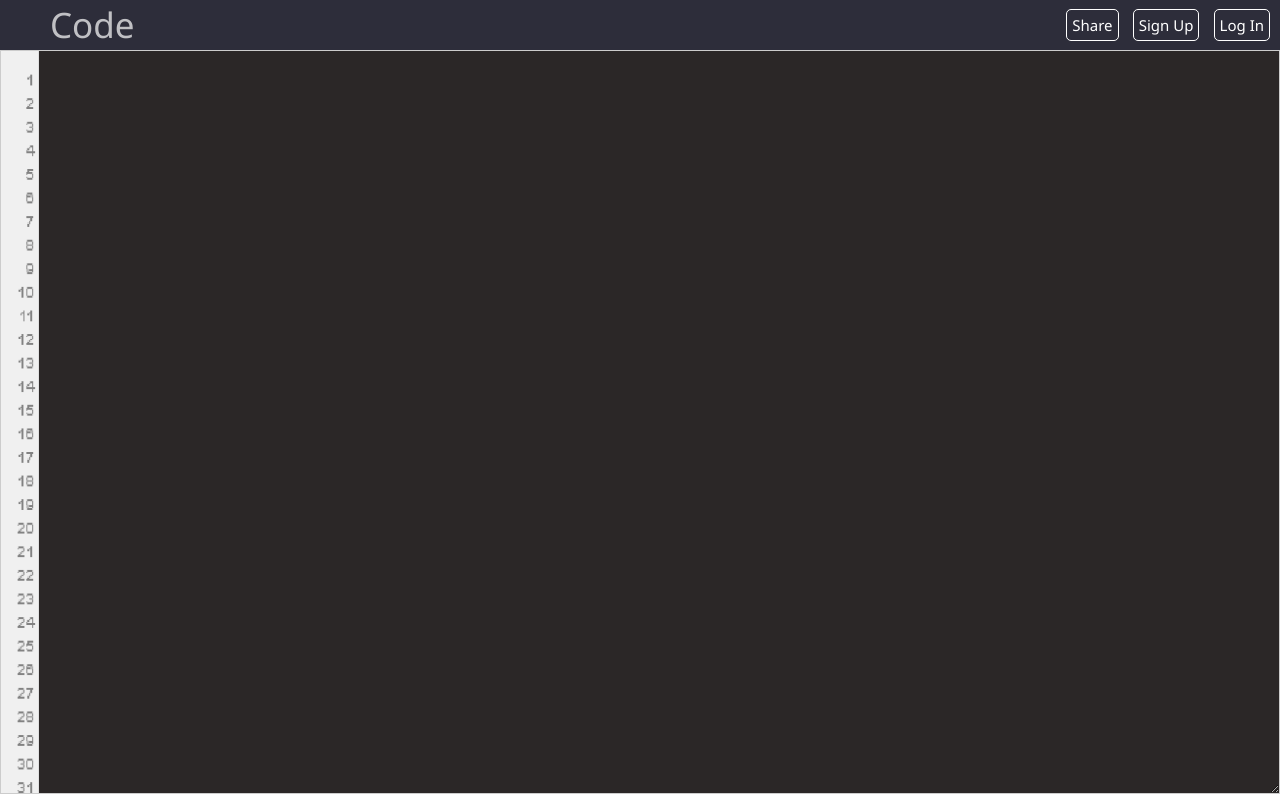
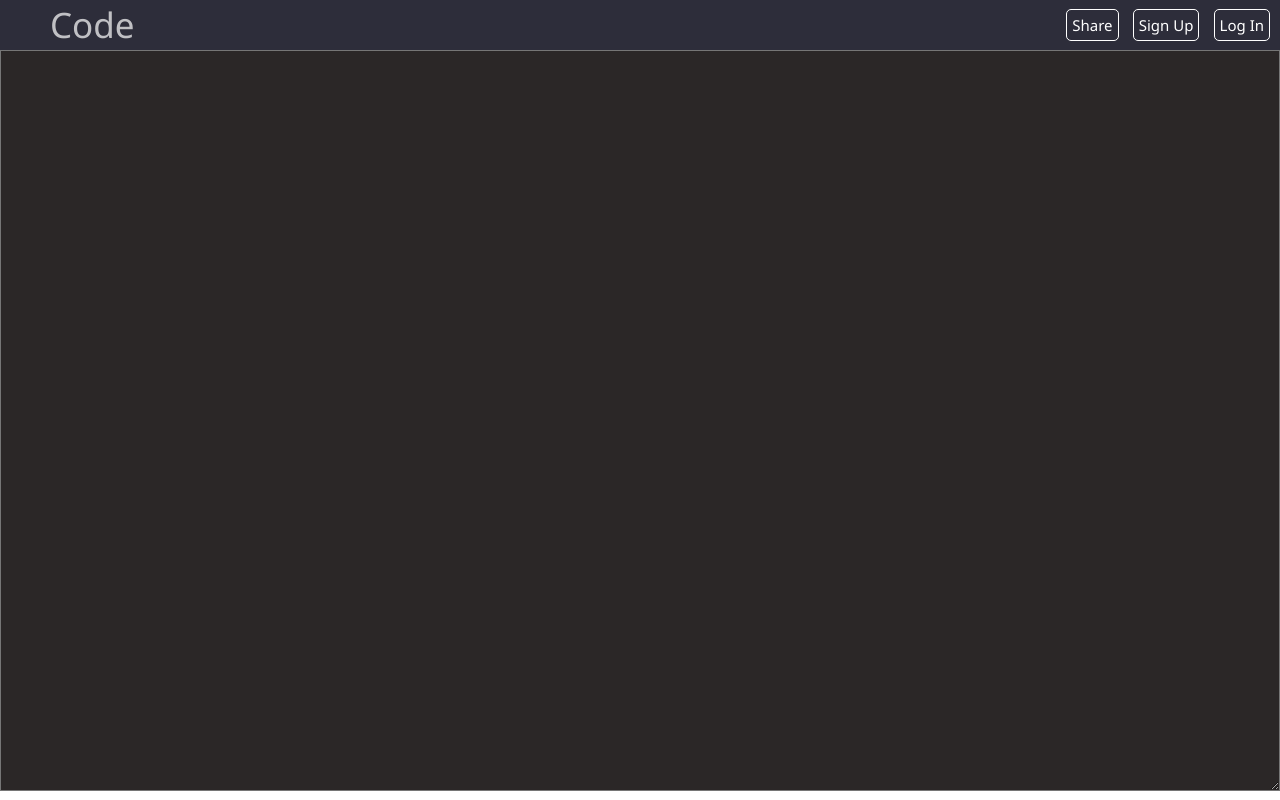
Before and after one commit to vijayyprajapati/Chat-app, a plain HTML site: page index.html in a window 1280 px wide. Drawn offline with Linux system fonts and the light colour scheme.

Commit message:
Revert "line no added"
This reverts commit 7ae322079fce6aae38b4428d3a394d680f4cb435.

```diff
--- a/style.css
+++ b/style.css
@@ -50,17 +50,8 @@ main {
   margin: 0;
   padding: 0;
 }
-textarea{
-  background: url(./2cOaJ.png);
-  background-size: 3%;
-background-attachment: local;
-background-repeat: no-repeat;
-padding-left: 50px;
-padding-top: 20px;
-  border-color:#ccc;
-}
 #text {
-  min-height: 93vh;
+  min-height: 92.6vh;
   min-width: 100vw;
   background-color: rgb(43, 39, 39);
   color: white;
```
Also changed, not shown: index.html (+0 -4 lines), 2cOaJ.png (deleted).
